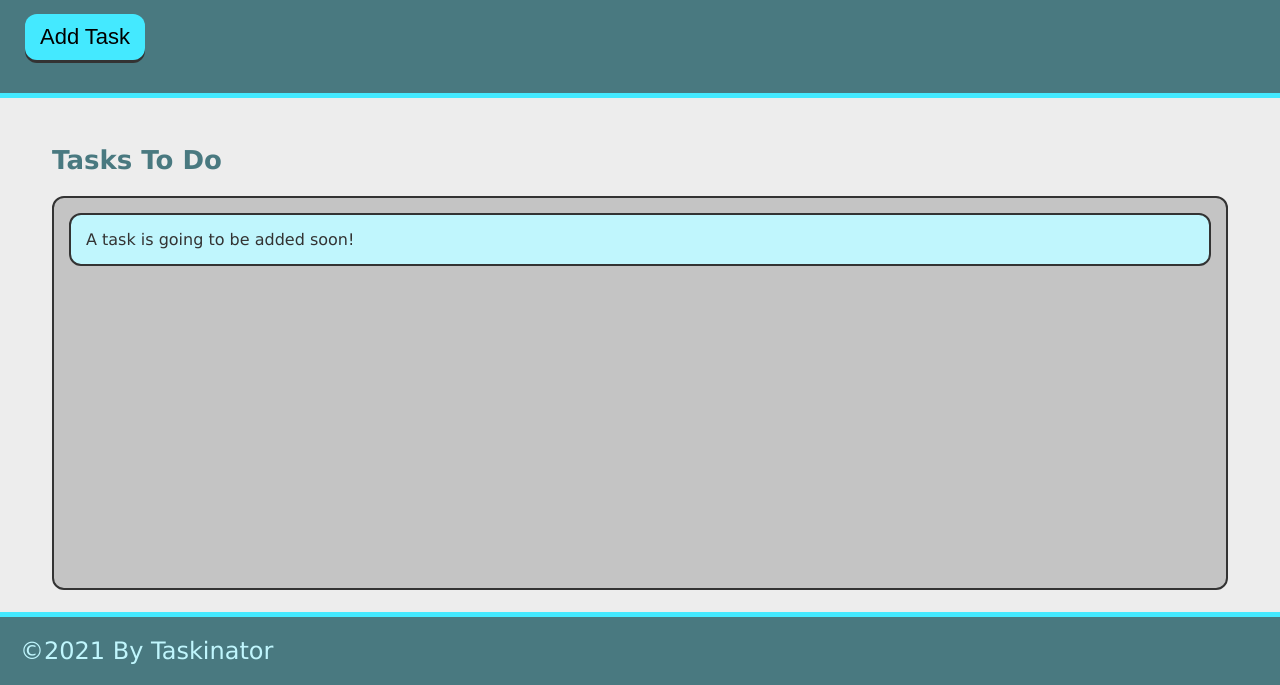
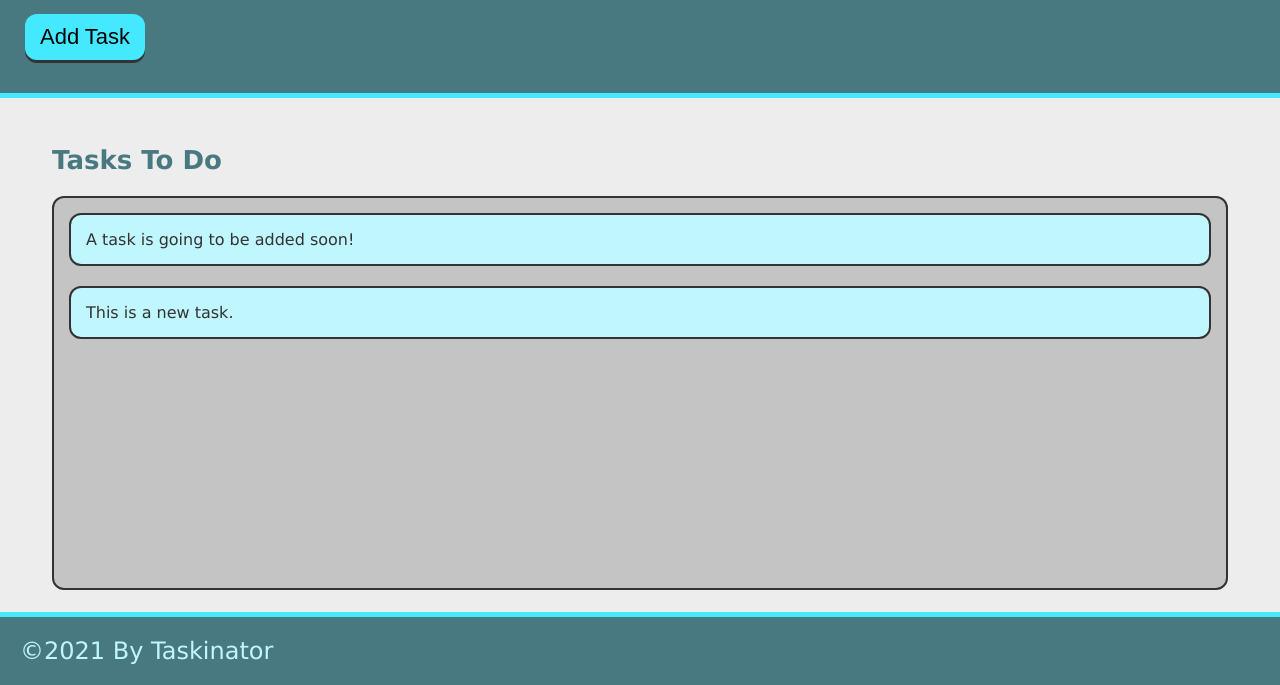
Before and after one commit to alotfey/taskinator, a plain HTML site: page index.html in a window 1280 px wide. Both pictures are taken after a click on the button "Add Task". Shown: the part 115-800 px from the top of the page. Drawn offline with Linux system fonts and the light colour scheme.

Commit message:
click javascript handler

```diff
--- a/assets/js/script.js
+++ b/assets/js/script.js
@@ -0,0 +1,13 @@
+var buttonEl = document.querySelector("#save-task");
+var tasksToDoEl = document.querySelector("#tasks-to-do");
+
+
+
+var createTaskHandler = function(){
+    var taskItemEl = document.createElement("li");
+    taskItemEl.textContent = "This is a new task.";
+    taskItemEl.className = "task-item";
+    tasksToDoEl.appendChild(taskItemEl);
+}
+
+buttonEl.addEventListener("click",createTaskHandler);
--- a/index.html
+++ b/index.html
@@ -11,12 +11,12 @@
     <header>
         <h1 class="page-title">Taskinator</h1>
         <p>Click the button below to add a new task!</p>
-        <button class="btn">Add Task</button>
+        <button class="btn" id="save-task">Add Task</button>
     </header>
     <main class="page-content">
         <section class="task-list-wrapper">
             <h2 class="list-title">Tasks To Do</h2>
-            <ul class="task-list">
+            <ul class="task-list" id="tasks-to-do">
                 <li class="task-item">A task is going to be added soon!</li>
             </ul>
         </section>
```
Also changed, not shown: 2 other files.
